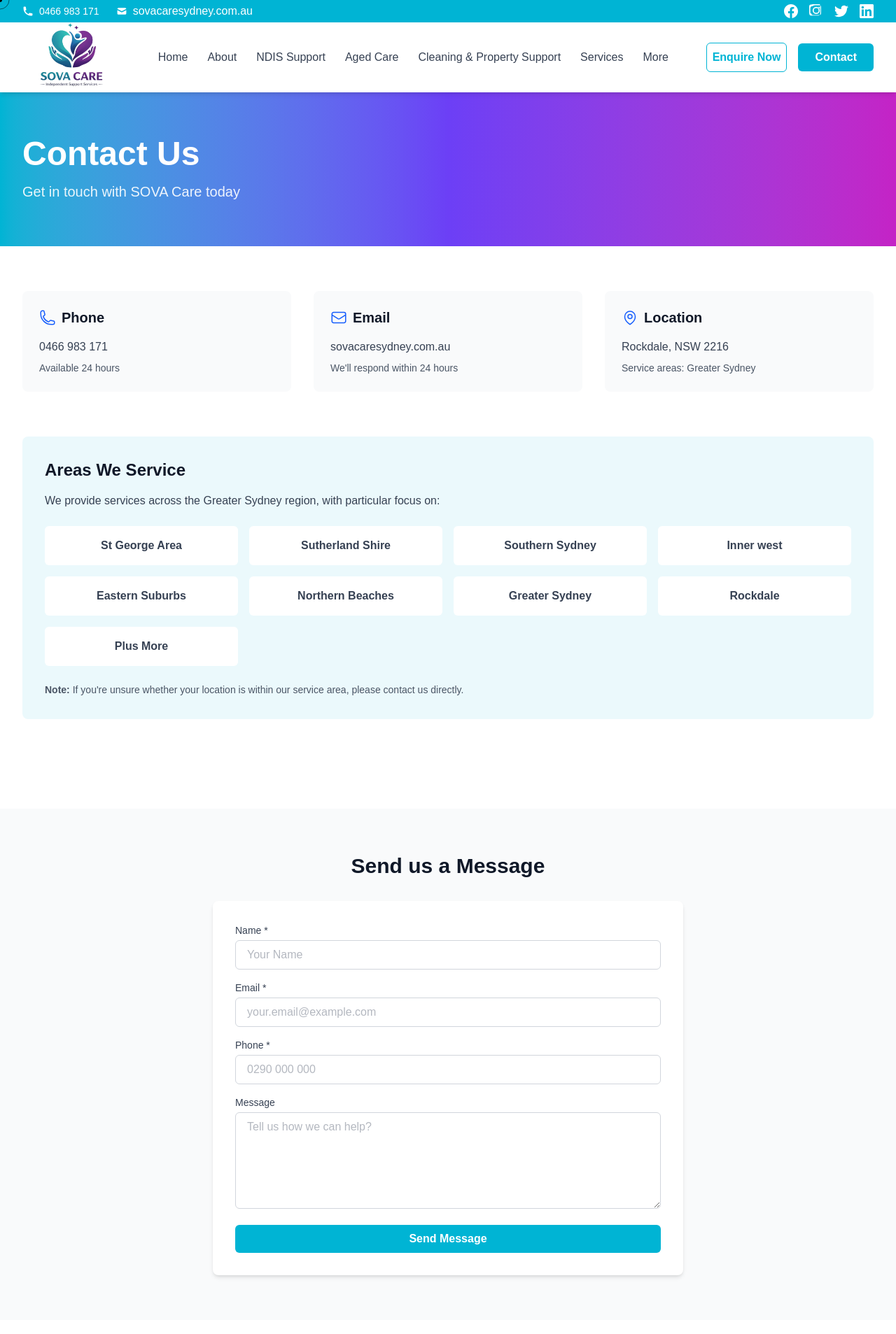
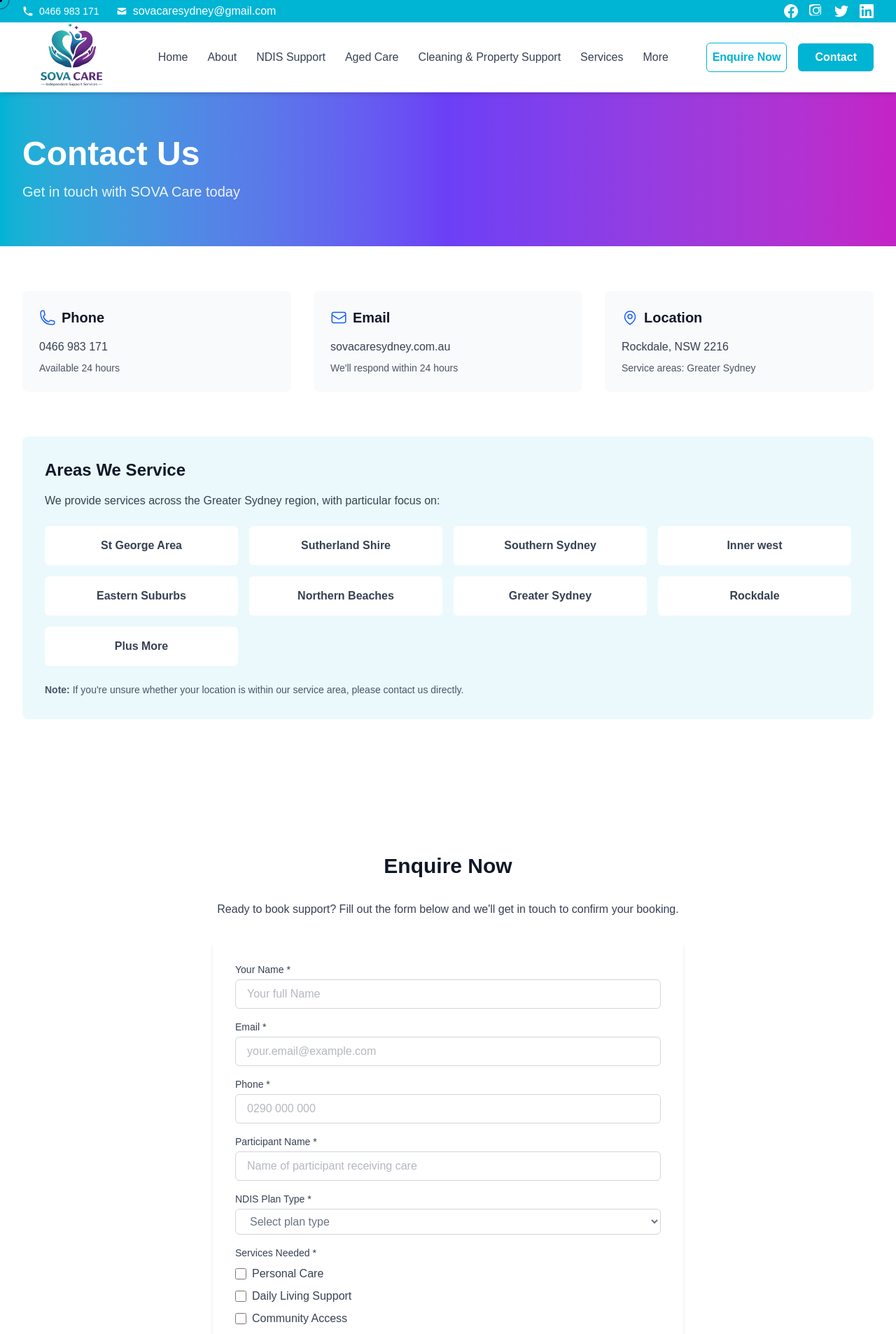
Before and after one commit to ahmadshahid50/ndas, a Next.js app: page /contact in a window 1280 px wide. Shown: the top 1907 px of the page at 70% size. Built offline with nearby package versions, Linux system fonts and the light colour scheme.

Commit message:
email changing

```diff
--- a/app/areas-we-service/page.js
+++ b/app/areas-we-service/page.js
@@ -82,7 +82,7 @@
               Based in Rockdale, NSW 2216, SOVA Care provides comprehensive support services across the St George area, Sutherland Shire and Greater Sydney region. This includes all suburbs within these regions, with dedicated coverage for our established service areas.
             </p>
             <p className="text-gray-700">
-              <strong>Not sure if your location is in our service area?</strong> Please contact us directly at <Link href="tel:0466 983 171" className="text-teal-600 hover:underline">0466 983 171</Link> or <Link href="mailto:sovacaresydney.com.au" className="text-teal-600 hover:underline">sovacaresydney.com.au</Link>, and we'll confirm availability.
+              <strong>Not sure if your location is in our service area?</strong> Please contact us directly at <Link href="tel:0466 983 171" className="text-teal-600 hover:underline">0466 983 171</Link> or <Link href="mailto:sovacaresydney@gmail.com" className="text-teal-600 hover:underline">sovacaresydney@gmail.com</Link>, and we'll confirm availability.
             </p>
           </div>
         </div>
--- a/app/client-information/page.js
+++ b/app/client-information/page.js
@@ -292,7 +292,7 @@
               Since you haven't sent your forms yet, we've noted that they will be provided once completed. Once you send us your Service Agreement, Intake Form, and Consent Forms, we'll create direct links to them here for easy access.
             </p>
             <p className="text-gray-700 p-4 bg-white rounded border-l-4 border-teal-600">
-              <strong>Next Step:</strong> Please send your completed forms to <Link href="mailto:sovacaresydney.com.au" className="text-teal-600 hover:underline">sovacaresydney.com.au</Link>, and we'll add them to this page with download links for your reference.
+              <strong>Next Step:</strong> Please send your completed forms to <Link href="mailto:sovacaresydney@gmail.com" className="text-teal-600 hover:underline">sovacaresydney@gmail.com</Link>, and we'll add them to this page with download links for your reference.
             </p>
           </div>
         </div>
@@ -371,8 +371,8 @@
                   Email
                 </h3>
                 <p className="text-gray-700">
-                  <Link href="mailto:sovacaresydney.com.au" className="text-teal-600 hover:underline">
-                    sovacaresydney.com.au
+                  <Link href="mailto:sovacaresydney@gmail.com" className="text-teal-600 hover:underline">
+                    sovacaresydney@gmail.com
                   </Link>
                 </p>
               </div>
--- a/app/contact/page.js
+++ b/app/contact/page.js
@@ -1,4 +1,3 @@
-import ContactForm from '@/components/ContactForm';
 import BookingForm from '@/components/BookingForm';
 import Link from 'next/link';
 import { PhoneIcon, EnvelopeIcon, MapPinIcon } from '@heroicons/react/24/outline';
@@ -65,18 +64,6 @@
             <p className="text-gray-600 text-sm mt-6">
               <strong>Note:</strong> If you're unsure whether your location is within our service area, please contact us directly.
             </p>
-          </div>
-        </div>
-      </section>
-
-      {/* Contact Form Section */}
-      <section className="py-16 bg-gray-50">
-        <div className="max-w-7xl mx-auto px-4 sm:px-6 lg:px-8">
-          <div className="max-w-2xl mx-auto">
-            <h2 className="text-3xl font-bold text-center text-gray-900 mb-8">Send us a Message</h2>
-            <div className="bg-white p-8 rounded-lg shadow-md">
-              <ContactForm />
-            </div>
           </div>
         </div>
       </section>
--- a/components/BookingForm.js
+++ b/components/BookingForm.js
@@ -5,6 +5,8 @@
 export default function BookingForm() {
   const [formData, setFormData] = useState({
     name: '',
+    email: '',
+    phone: '',
     participantName: '',
     ndisType: '',
     servicesNeeded: [],
@@ -56,6 +58,8 @@
 
     if (
       !formData.name ||
+      !formData.email ||
+      !formData.phone ||
       !formData.participantName ||
       !formData.ndisType ||
       formData.servicesNeeded.length === 0 ||
@@ -81,6 +85,8 @@
         setSubmitted(true);
         setFormData({
           name: '',
+          email: '',
+          phone: '',
           participantName: '',
           ndisType: '',
           servicesNeeded: [],
@@ -119,6 +125,36 @@
           onChange={handleChange}
           className="w-full px-4 py-2 border border-gray-300 rounded-md focus:outline-none focus:ring-2 focus:ring-teal-600 text-gray-500"
           placeholder="Your full Name"
+          required
+        />
+      </div>
+
+      <div>
+        <label className="block text-sm font-medium text-gray-700 mb-1">
+          Email *
+        </label>
+        <input
+          type="email"
+          name="email"
+          value={formData.email}
+          onChange={handleChange}
+          className="w-full px-4 py-2 border border-gray-300 rounded-md focus:outline-none focus:ring-2 focus:ring-teal-600 text-gray-500"
+          placeholder="your.email@example.com"
+          required
+        />
+      </div>
+
+      <div>
+        <label className="block text-sm font-medium text-gray-700 mb-1">
+          Phone *
+        </label>
+        <input
+          type="tel"
+          name="phone"
+          value={formData.phone}
+          onChange={handleChange}
+          className="w-full px-4 py-2 border border-gray-300 rounded-md focus:outline-none focus:ring-2 focus:ring-teal-600 text-gray-500"
+          placeholder="0290 000 000"
           required
         />
       </div>
@@ -220,7 +256,7 @@
         disabled={isPending}
         className="w-full bg-teal-600 text-white py-2 rounded-md hover:bg-teal-700 transition disabled:opacity-50 disabled:cursor-not-allowed font-semibold"
       >
-        {isPending ? 'Submitting...' : 'Book Support'}
+        {isPending ? 'Submitting...' : 'Enquire Now'}
       </button>
     </form>
   );
--- a/components/Footer.js
+++ b/components/Footer.js
@@ -56,8 +56,8 @@
               </p>
               <p>
                 <span className="font-semibold">Email:</span>
-                <Link href="mailto:sovacaresydney.com.au " className=" hover:underline ml-1">
-                 sovacaresydney.com.au
+                <Link href="mailto:sovacaresydney@gmail.com " className=" hover:underline ml-1">
+                 sovacaresydney@gmail.com
                  </Link>
               </p>
               <p>
--- a/components/TopNav.js
+++ b/components/TopNav.js
@@ -19,8 +19,8 @@
                 <path d="M2.003 5.884L10 9.882l7.997-3.998A2 2 0 0016 4H4a2 2 0 00-1.997 1.884z" />
                 <path d="M18 8.118l-8 4-8-4V14a2 2 0 002 2h12a2 2 0 002-2V8.118z" />
               </svg>
-              <Link href="mailto:sovacaresydney.com.au">
-                <span className="text-md">sovacaresydney.com.au</span>
+              <Link href="mailto:sovacaresydney@gmail.com">
+                <span className="text-md">sovacaresydney@gmail.com</span>
               </Link>
             </div>
           </div>
```
